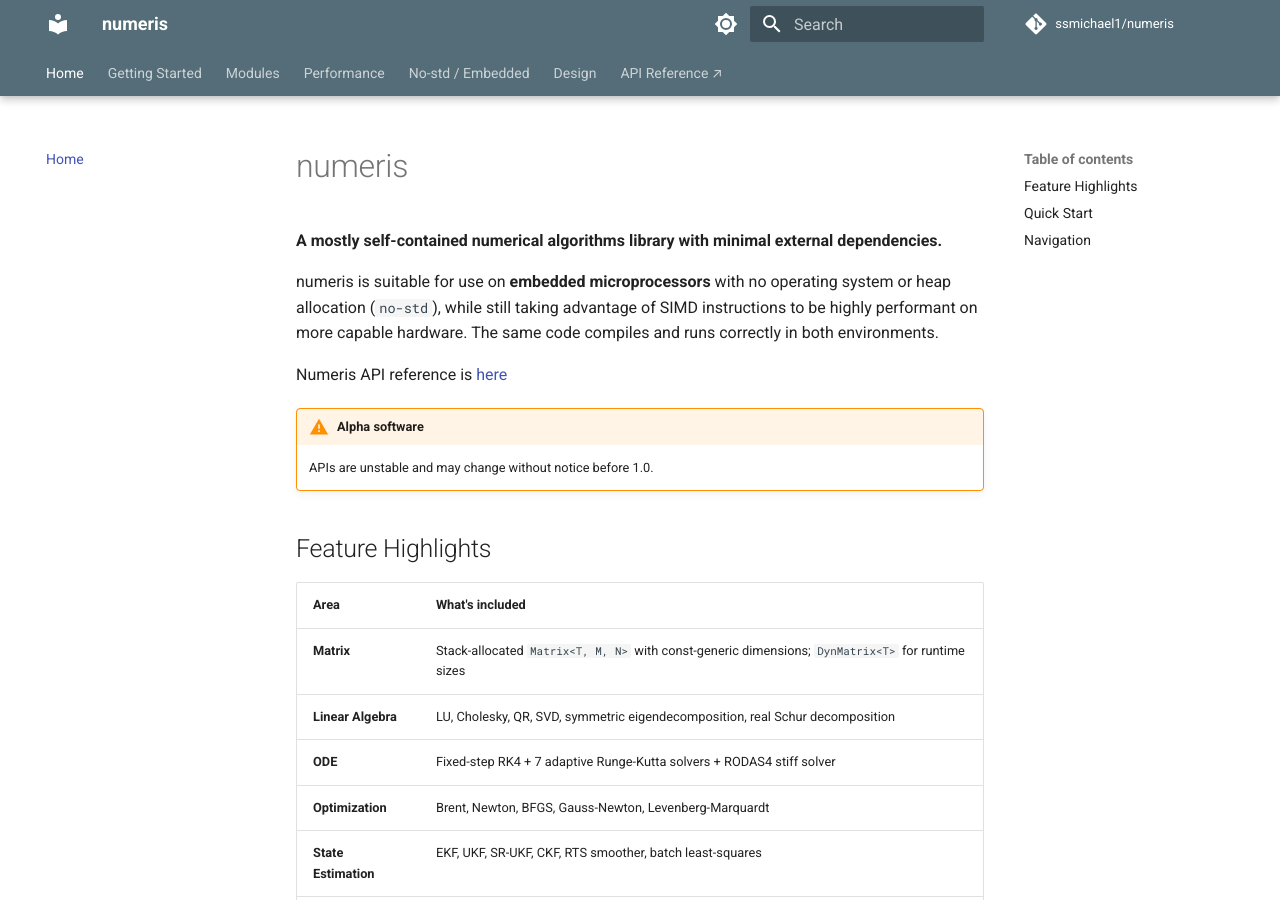
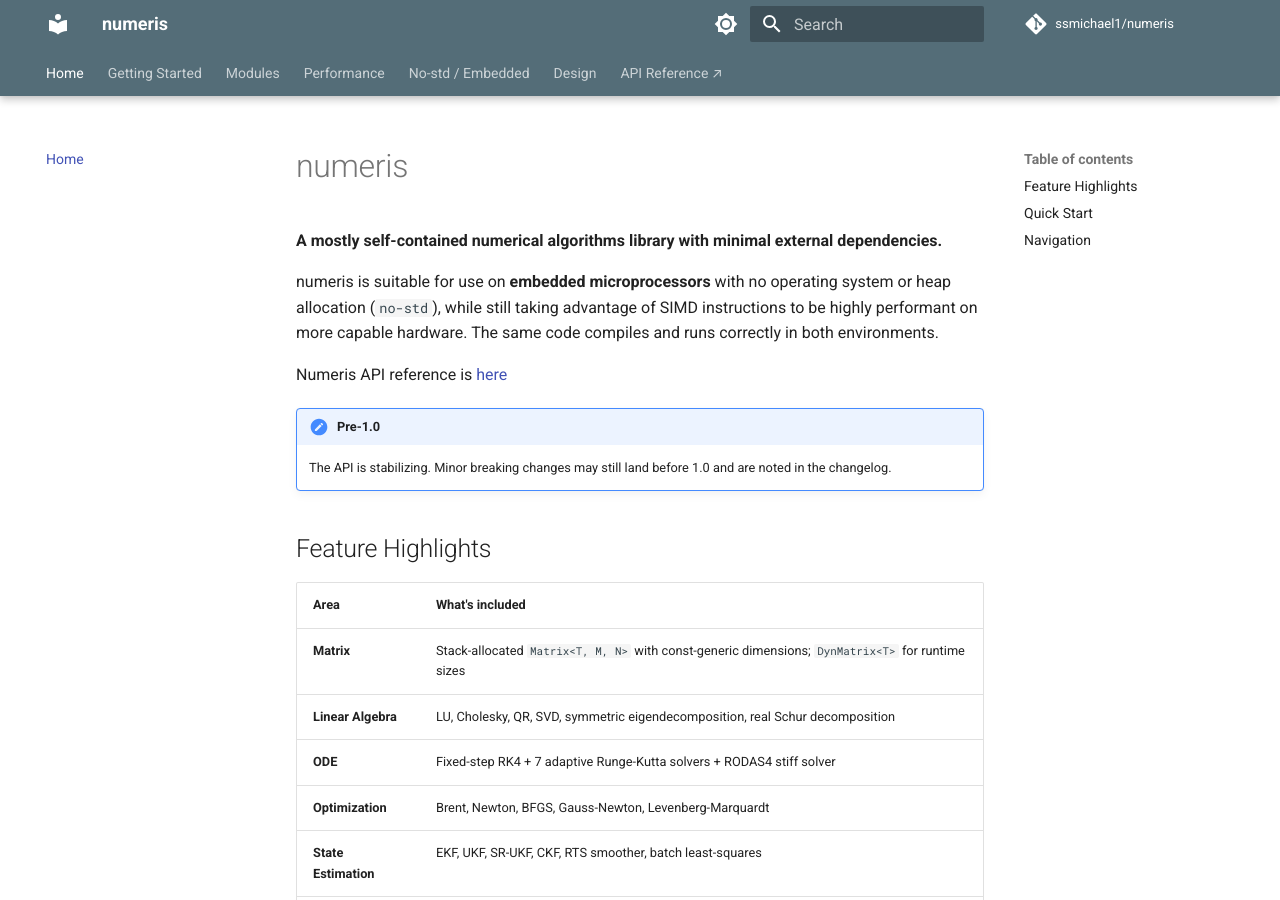
Before and after one commit to ssmichael1/numeris, an MkDocs documentation site: the page built from docs/index.md, in a window 1280 px wide and 900 px high. Built offline with MkDocs 1.6.1 and Material for MkDocs 9.7.7, drawn with Linux system fonts in a browser that asks for light colours; comment, search, counter and statistics services are not loaded.

Commit message:
docs: soften alpha disclaimer to a pre-1.0 note
The API is stabilizing; replace the 'alpha software / unstable, may change
without notice' warning in the README and docs landing page with a milder
pre-1.0 note pointing at the changelog.

Co-Authored-By: Claude Opus 4.8 (1M context) <noreply@anthropic.com>

```diff
--- a/docs/index.md
+++ b/docs/index.md
@@ -6,8 +6,8 @@ numeris is suitable for use on **embedded microprocessors** with no operating sy
 
 Numeris API reference is [here](https://docs.rs/numeris/)
 
-!!! warning "Alpha software"
-    APIs are unstable and may change without notice before 1.0.
+!!! note "Pre-1.0"
+    The API is stabilizing. Minor breaking changes may still land before 1.0 and are noted in the changelog.
 
 ## Feature Highlights
 
```
Also changed, not shown: README.md (+1 -1 lines).
